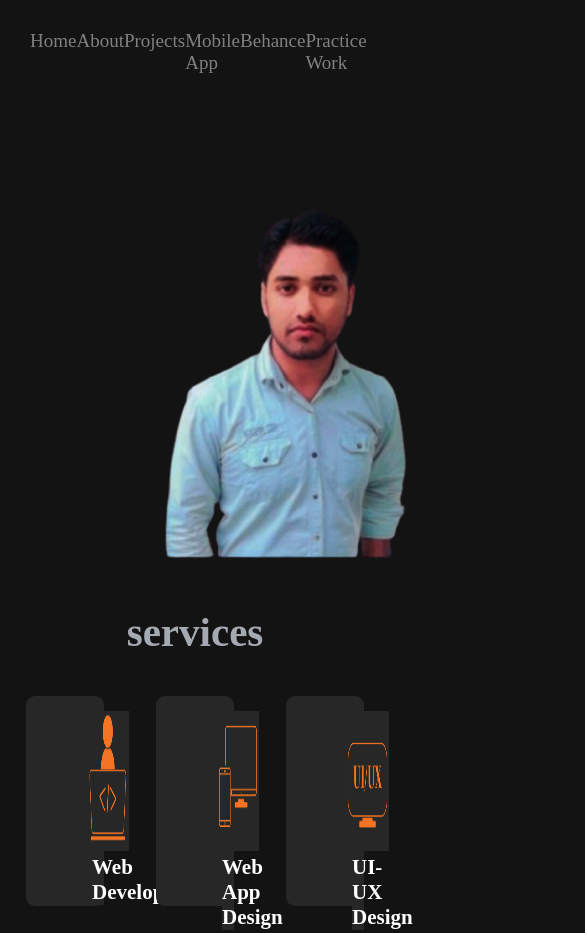
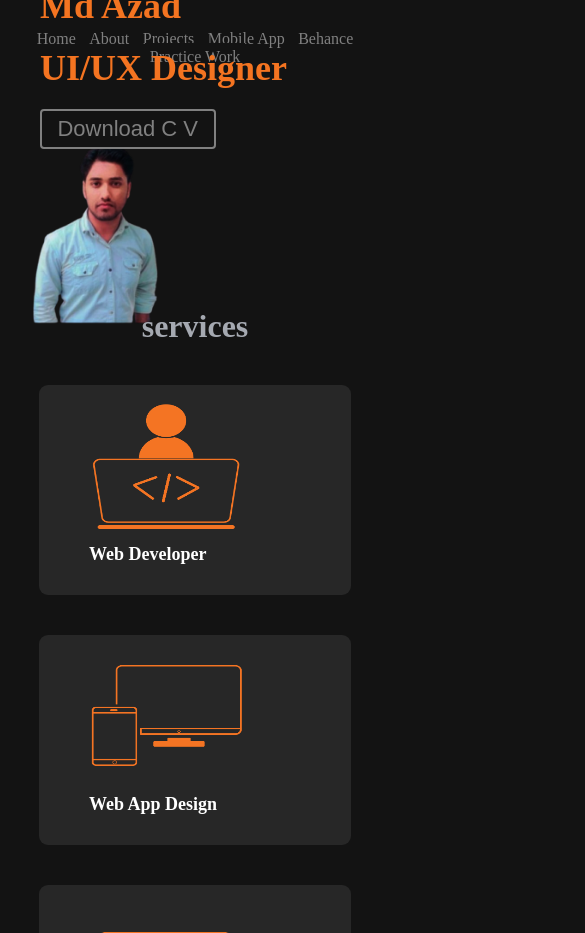
Before and after one commit to Azad20024/azadwebm, a plain HTML site: page index.html in a window 390 px wide. Shown: the top 933 px of the page, 585 px wide, since content can reach past the window. Drawn offline with Linux system fonts and the light colour scheme.

Commit message:
Add files via upload

```diff
--- a/index.html
+++ b/index.html
@@ -471,7 +471,141 @@ margin: auto;
 
 }
 
+@media only screen and (max-width: 1200px) {
+    #textdiv {
+        margin-left: 350px;
+    }
+    #btnone {
+        margin-left: 600px;
+    }
+    #headdivtwo {
+        margin-left: 650px;
+    }
+}
 
+@media only screen and (max-width: 992px) {
+    #pic {
+        margin-left: 100px;
+    }
+    #textdiv {
+        margin-left: 300px;
+        width: 50%;
+    }
+    #first, #second {
+        margin-left: 150px;
+    }
+    #btnone {
+        margin-left: 450px;
+    }
+    #headdivtwo {
+        margin-left: 500px;
+    }
+    .div3, .div2 {
+        width: 25%;
+    }
+}
+
+@media only screen and (max-width: 768px) {
+    nav ul {
+        flex-wrap: wrap;
+    }
+    #pic {
+        margin-left: 50px;
+    }
+    #textdiv {
+        margin-left: 250px;
+        width: 45%;
+    }
+    #first, #second {
+        margin-left: 100px;
+        font-size: smaller;
+    }
+    #btnone {
+        margin-left: 300px;
+        width: 20%;
+    }
+    #fistdiv, #secndiv {
+        flex-direction: column;
+        align-items: center;
+        height: auto;
+    }
+    .div3, .div2 {
+        width: 60%;
+        margin-bottom: 20px;
+    }
+    #headdivone, #headdivtwo {
+        width: 80%;
+        margin: 20px auto;
+        height: auto;
+    }
+    #headdivtwo {
+        margin-top: 20px;
+    }
+    #iconadd {
+        width: 80%;
+        margin-left: 20px;
+    }
+    #socialicon {
+        width: 80%;
+    }
+}
+
+@media only screen and (max-width: 576px) {
+    #pic {
+        width: 200px;
+        margin-left: 20px;
+    }
+    #textdiv {
+        margin-left: 20px;
+        width: 90%;
+        margin-top: 20px;
+    }
+    #first, #second {
+        margin-left: 20px;
+    }
+    #btncv, #btnone {
+        margin-left: 20px;
+        width: 50%;
+    }
+    table {
+        width: 90%;
+    }
+    .div3, .div2 {
+        width: 80%;
+    }
+    .iconsdiv {
+        width: 15%;
+    }
+    #socialicon a i {
+        padding: 10px;
+    }
+}
+
+@media only screen and (max-width: 400px) {
+    nav ul li a {
+        font-size: 16px;
+        padding: 5px;
+    }
+    #pic {
+        width: 150px;
+    }
+    #first {
+        font-size: 24px;
+    }
+    #second {
+        font-size: 36px;
+    }
+    #ser, #con {
+        font-size: 32px;
+    }
+    .pera3, .pera2 {
+        font-size: 18px;
+        margin-left: 50px;
+    }
+    .pic3, .pic2 {
+        margin-left: 40px;
+    }
+}
 
 
 
```
